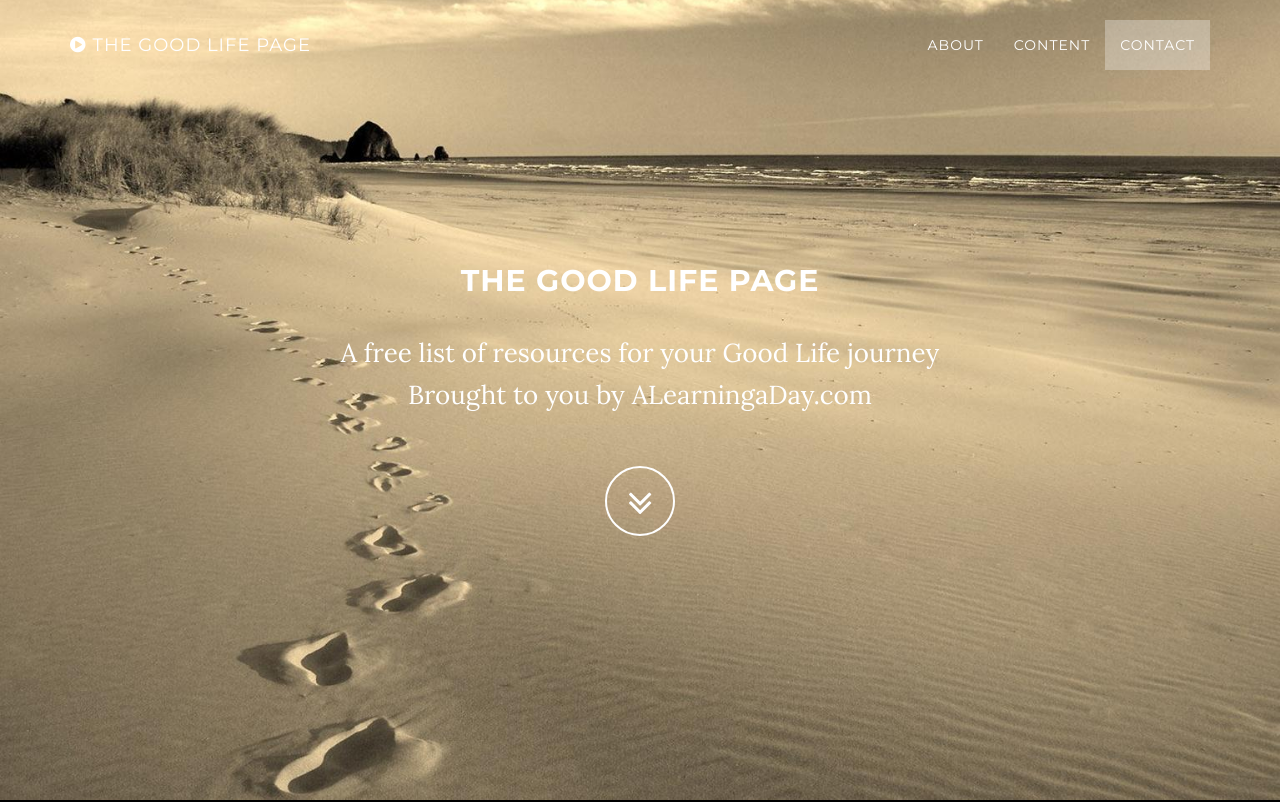
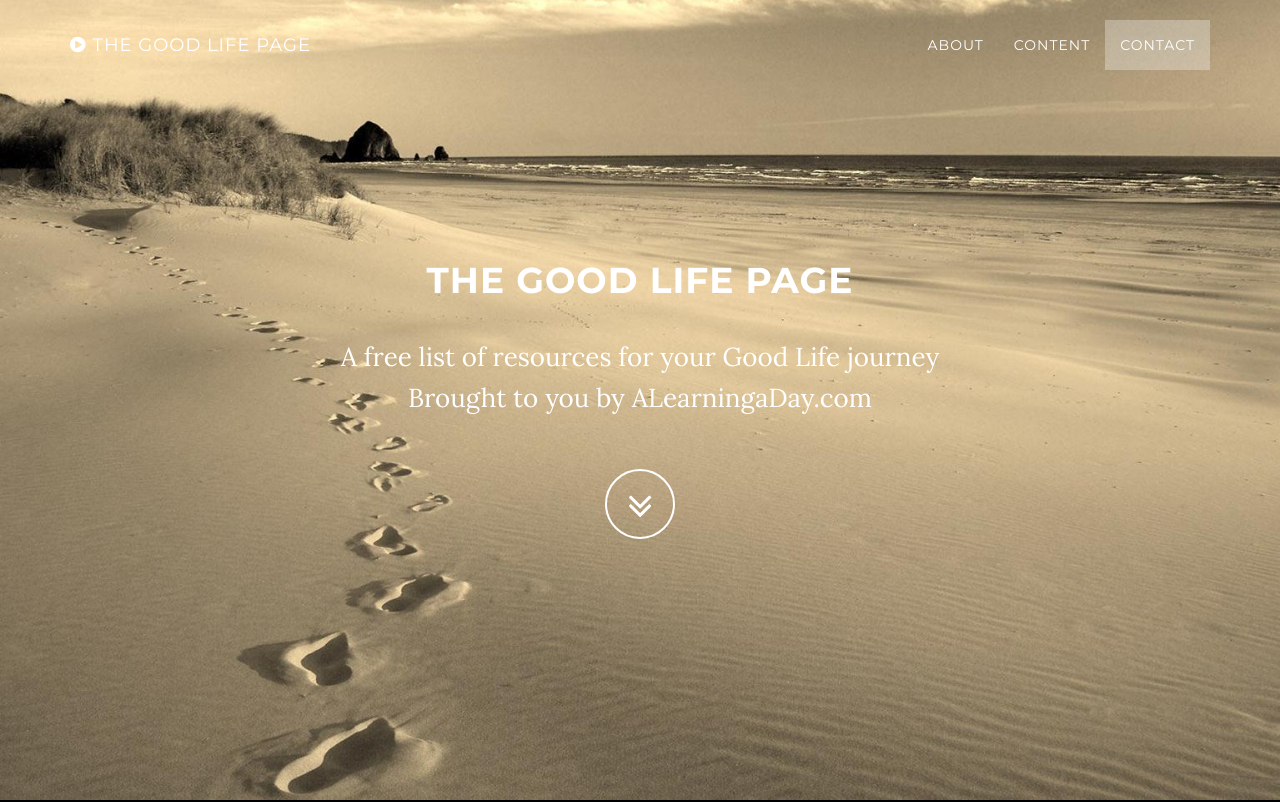
Before and after one commit to rrohan189/thegoodlife, a plain HTML site: page index.html in a window 1280 px wide. Shown: the top 802 px of the page. Drawn offline with Linux system fonts and the light colour scheme; some packages are replaced by stand-ins of ours.

Commit message:
more heading test

```diff
--- a/index.html
+++ b/index.html
@@ -74,7 +74,7 @@
             <div class="container">
                 <div class="row">
                     <div class="col-md-8 col-md-offset-2">
-                        <h2>The Good Life Page</h2>
+                        <h1>The Good Life Page</h1>
                         <p class="intro-text">A free list of resources for your Good Life journey
                             <br>Brought to you by ALearningaDay.com</p>
                         <a href="#about" class="btn btn-circle page-scroll">
```
